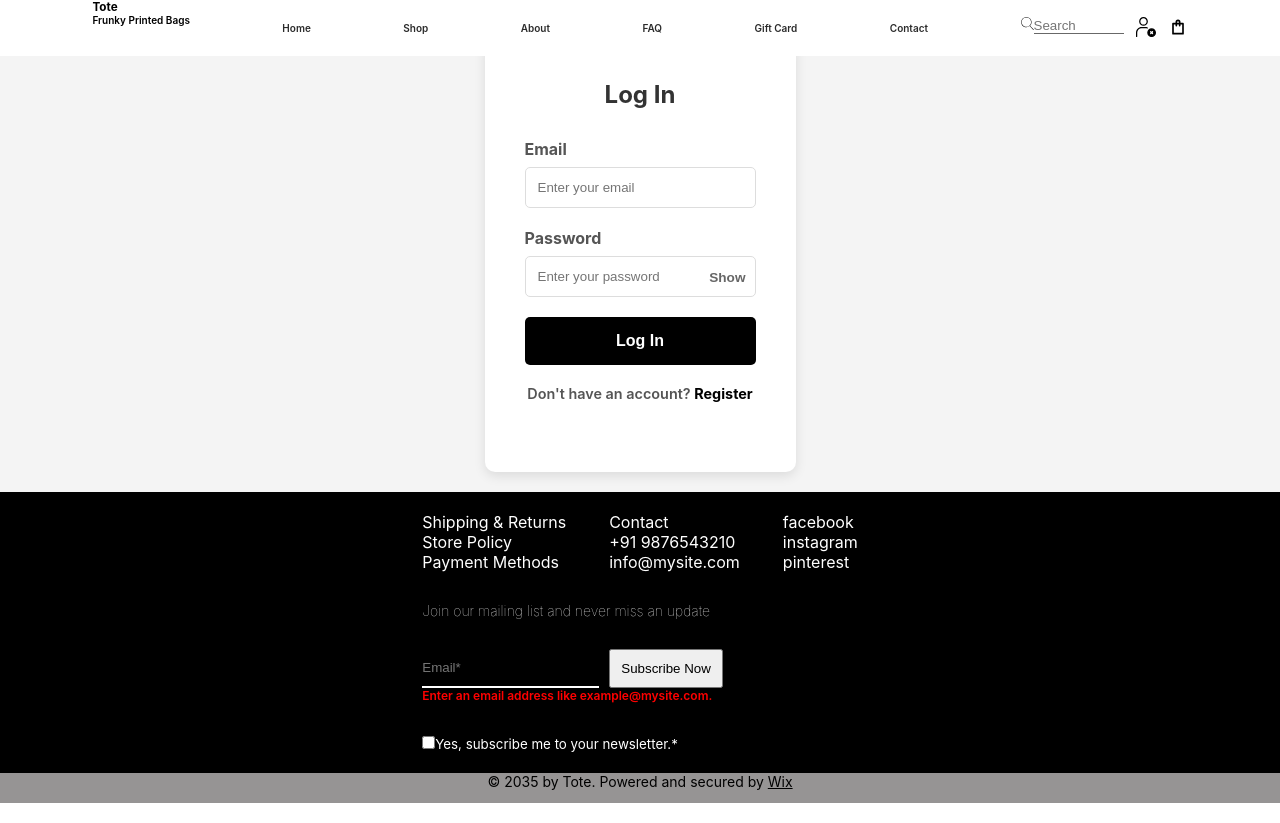
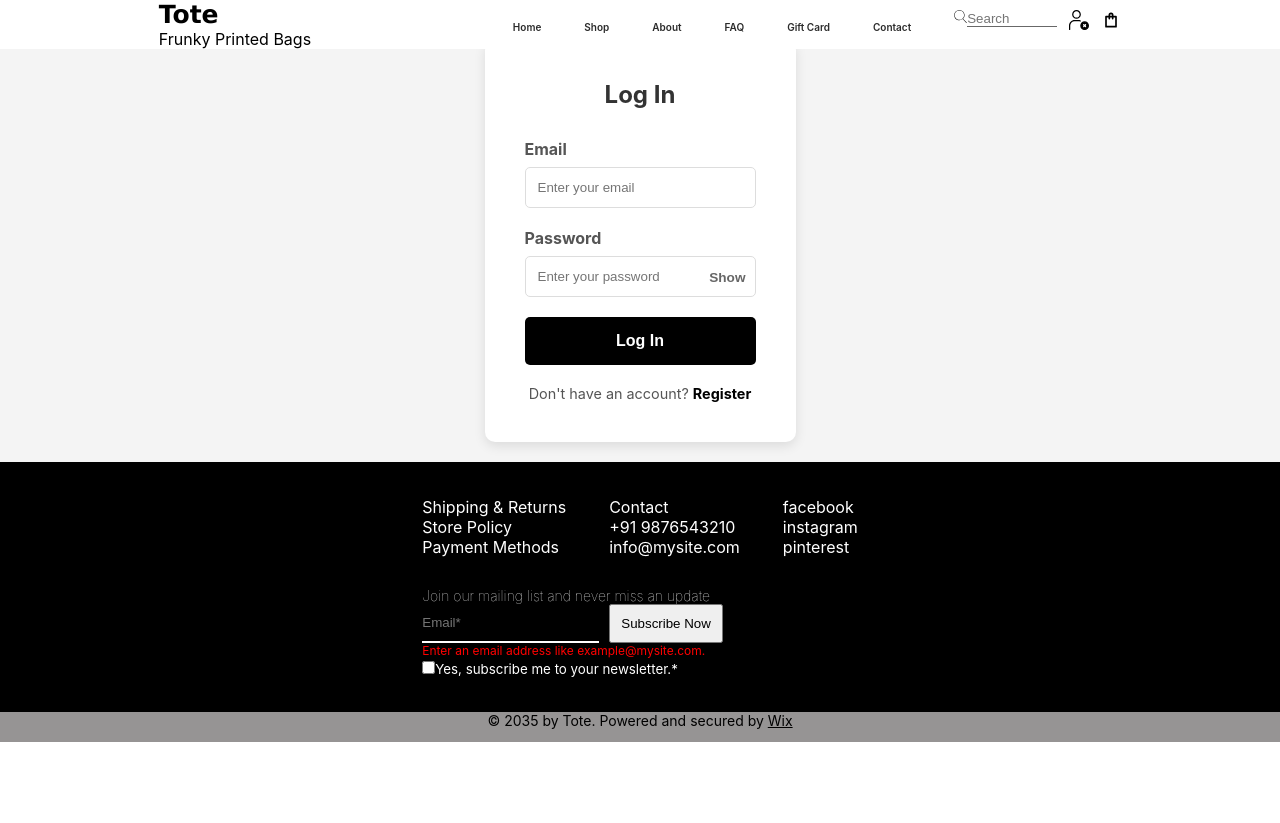
Before and after one commit to adithyaaneesh/react-dom-project, a React (Create React App) app: page /login in a window 1280 px wide. After the commit the page ends 800 px from the top, so only its background shows below. Built offline with nearby package versions, Linux system fonts and the light colour scheme.

Commit message:
Styling to header

```diff
--- a/src/components/Header.jsx
+++ b/src/components/Header.jsx
@@ -34,12 +34,16 @@ const Header = () => {
                     <h3>Tote</h3>
                     <p>Frunky Printed Bags</p>
                 </div>
+                <div>
+                    <ul >
+                       <div>
                         <li><Link to={'/'}>Home</Link></li>
                         <li><Link to={'/shop'}>Shop</Link></li>
                         <li><Link to={'/about'}>About</Link></li>
                         <li><Link to={'/faq'}>FAQ</Link></li>
                         <li><Link to={'/gift'}>Gift Card</Link></li>
                         <li><Link to={'/contact'}>Contact</Link></li>
+                       </div>
                         <li>
                             <div class="header-icons">
                                 <div class="search-box">
@@ -65,6 +69,8 @@ const Header = () => {
                                 </div>
                             </div>
                         </li>
+                    </ul>
+                </div>
             </nav>
         </div>
     </header>
--- a/src/styles/Contact.css
+++ b/src/styles/Contact.css
@@ -2,6 +2,7 @@
 
 .contact-form {
     margin-top: 60px;
+    margin-bottom: 60px;
     background: #fff;
     padding: 40px;
     border-radius: 10px;
@@ -12,7 +13,7 @@
     font-size: 43px;
 }
 
-.contact h1,p {
+.contact {
     text-align: center;
     margin-bottom: 30px;
     color: black;
--- a/src/styles/Header.css
+++ b/src/styles/Header.css
@@ -5,7 +5,7 @@
     scroll-behavior: smooth;
 }
 
-nav {
+.menu-items {
     background: white;
     overflow: hidden;
     position: fixed;
@@ -13,24 +13,43 @@ nav {
     min-width: 100%;
 }
 nav > div {
+    display: inline-block;
     text-align: start;
 }
+.menu-items h3 {
+    font-size: 25px;
+    font-family: 'Lucida Sans', 'Lucida Sans Regular', 'Lucida Grande', 'Lucida Sans Unicode', Geneva, Verdana, sans-serif;
+}
 
-.menu-items {
+.menu-items ul,
+.menu-items ul > div {
     font-size: 10px;
     max-height: 90px;
     list-style-type: none;
     display: flex;
+    align-items: center;
+}
+.menu-items {
+    display: flex;
     justify-content: space-evenly;
-    align-items: center;
-
+    gap: 43px;
 }
-.menu-items li a{
+.menu-items div:nth-child(2) ul div {
+    text-align: center;
+}
+.menu-items div:nth-child(2) ul,
+.menu-items ul > div{
+    margin-top: 10px;
+    display: flex;
+    justify-content: space-between;
+    gap: 43px;
+}
+.menu-items ul li a{
     font-weight: 600;
     text-decoration: none;
     color: rgb(43, 43, 43);
 }
-.menu-items li a:hover {
+.menu-items ul li a:hover {
     color: rgb(108, 110, 108);
 }
 .active {
@@ -124,13 +143,13 @@ nav > div {
 }
 
 
-@media (max-width: 600px) {
+@media (max-width: 680px) {
 
-  .menu-items {
+  .menu-items div:nth-child(2) ul div {
     align-items: center;
     flex-direction: column;
     position: relative;
-    /* min-height: 90px; */
+    min-height: 100px;
   }
 
 }
```
Lines whose indentation alone changed are shown as unchanged.
